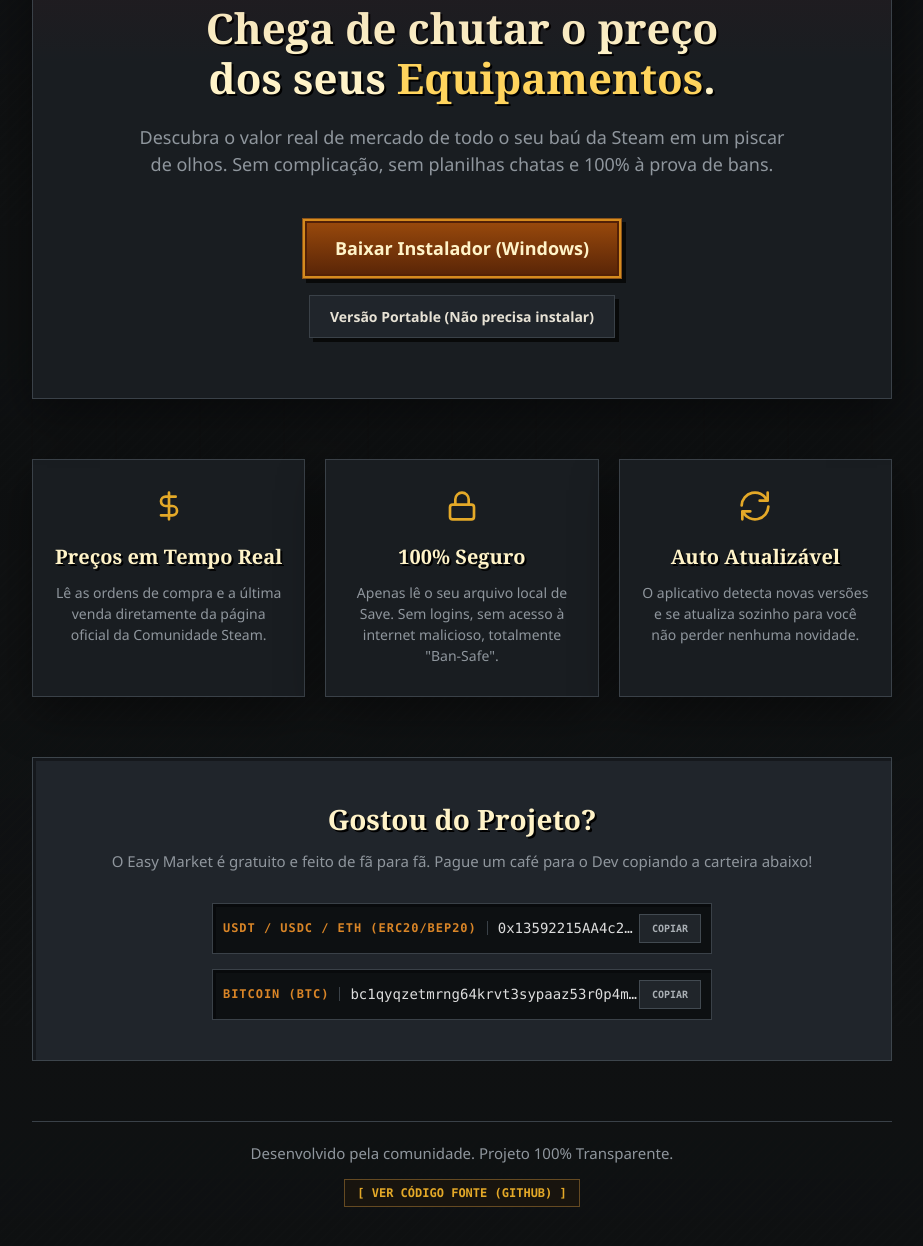
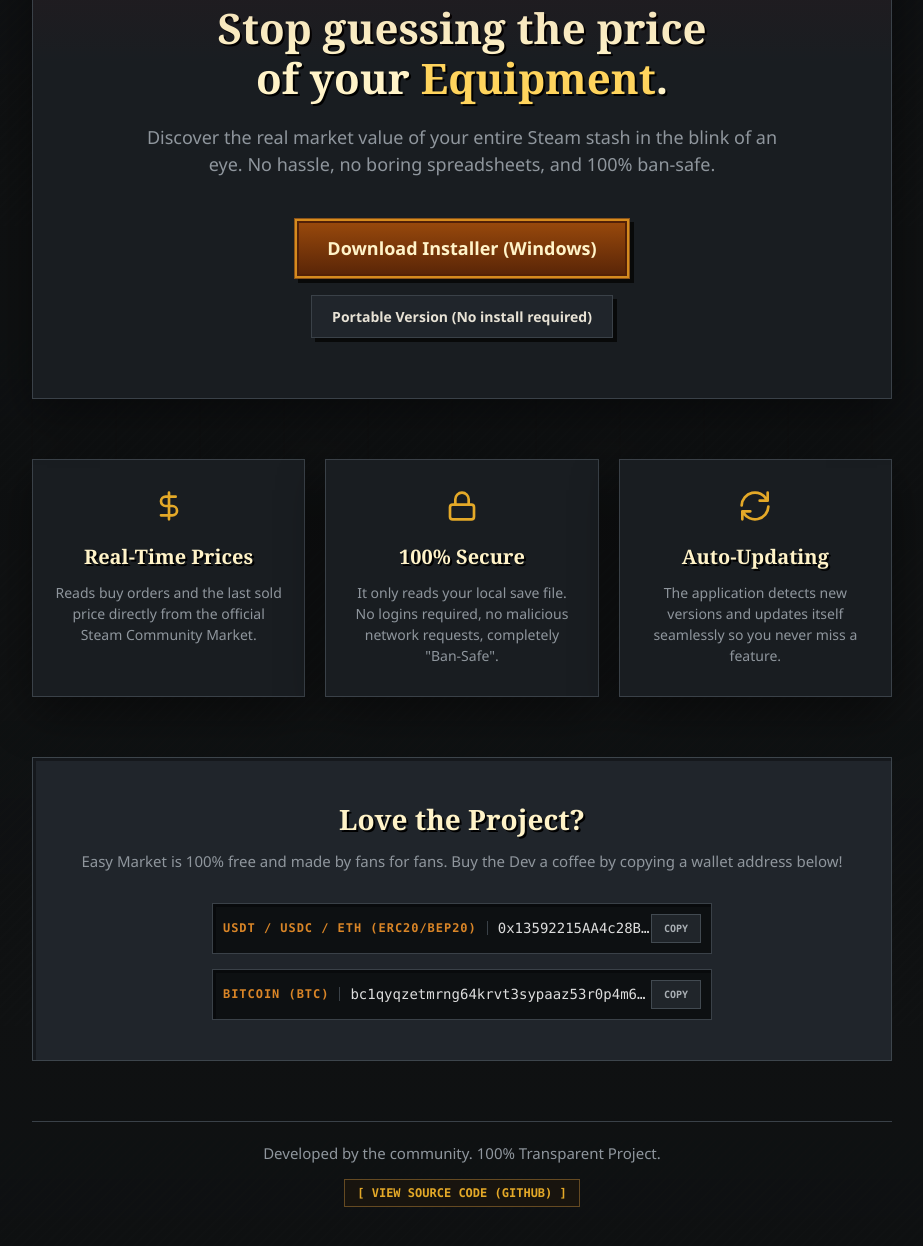
Before and after one commit to gezada/tbh-easymarket, an Electron app: page docs/index.html in a window 1280 px wide. Shown: the part 250-1496 px from the top of the page, without its empty margins (178-1101 px from the left). Drawn offline with Linux system fonts and the light colour scheme; no server answers.

Commit message:
docs: Translate landing page to English

```diff
--- a/docs/index.html
+++ b/docs/index.html
@@ -1,5 +1,5 @@
 <!DOCTYPE html>
-<html lang="pt-BR">
+<html lang="en">
 <head>
   <meta charset="UTF-8">
   <meta name="viewport" content="width=device-width, initial-scale=1.0">
@@ -21,18 +21,18 @@
     </div>
 
     <header class="hero">
-      <h2>Chega de chutar o preço<br>dos seus <span>Equipamentos</span>.</h2>
-      <p class="subtitle">Descubra o valor real de mercado de todo o seu baú da Steam em um piscar de olhos. Sem complicação, sem planilhas chatas e 100% à prova de bans.</p>
+      <h2>Stop guessing the price<br>of your <span>Equipment</span>.</h2>
+      <p class="subtitle">Discover the real market value of your entire Steam stash in the blink of an eye. No hassle, no boring spreadsheets, and 100% ban-safe.</p>
 
       <div class="action-buttons">
-        <a id="btn-installer" href="#" class="btn btn-primary" aria-label="Baixar Instalador">
-          Baixar Instalador (Windows)
+        <a id="btn-installer" href="#" class="btn btn-primary" aria-label="Download Installer">
+          Download Installer (Windows)
         </a>
-        <a id="btn-portable" href="#" class="btn btn-secondary" aria-label="Baixar Portable">
-          Versão Portable (Não precisa instalar)
+        <a id="btn-portable" href="#" class="btn btn-secondary" aria-label="Download Portable">
+          Portable Version (No install required)
         </a>
       </div>
-      <div id="loading-state" class="loading-state">Lendo o Mercado...</div>
+      <div id="loading-state" class="loading-state">Fetching the latest release...</div>
     </header>
 
     <section class="features">
@@ -40,56 +40,56 @@
         <div class="icon-wrapper">
           <svg xmlns="http://www.w3.org/2000/svg" width="32" height="32" viewBox="0 0 24 24" fill="none" stroke="currentColor" stroke-width="2" stroke-linecap="round" stroke-linejoin="round"><path d="M12 2v20M17 5H9.5a3.5 3.5 0 0 0 0 7h5a3.5 3.5 0 0 1 0 7H6"/></svg>
         </div>
-        <h3>Preços em Tempo Real</h3>
-        <p>Lê as ordens de compra e a última venda diretamente da página oficial da Comunidade Steam.</p>
+        <h3>Real-Time Prices</h3>
+        <p>Reads buy orders and the last sold price directly from the official Steam Community Market.</p>
       </div>
 
       <div class="feature-card">
         <div class="icon-wrapper">
           <svg xmlns="http://www.w3.org/2000/svg" width="32" height="32" viewBox="0 0 24 24" fill="none" stroke="currentColor" stroke-width="2" stroke-linecap="round" stroke-linejoin="round"><rect x="3" y="11" width="18" height="11" rx="2" ry="2"></rect><path d="M7 11V7a5 5 0 0 1 10 0v4"></path></svg>
         </div>
-        <h3>100% Seguro</h3>
-        <p>Apenas lê o seu arquivo local de Save. Sem logins, sem acesso à internet malicioso, totalmente "Ban-Safe".</p>
+        <h3>100% Secure</h3>
+        <p>It only reads your local save file. No logins required, no malicious network requests, completely "Ban-Safe".</p>
       </div>
 
       <div class="feature-card">
         <div class="icon-wrapper">
           <svg xmlns="http://www.w3.org/2000/svg" width="32" height="32" viewBox="0 0 24 24" fill="none" stroke="currentColor" stroke-width="2" stroke-linecap="round" stroke-linejoin="round"><path d="M21.5 2v6h-6M2.5 22v-6h6M2 11.5a10 10 0 0 1 18.8-4.3M22 12.5a10 10 0 0 1-18.8 4.2"/></svg>
         </div>
-        <h3>Auto Atualizável</h3>
-        <p>O aplicativo detecta novas versões e se atualiza sozinho para você não perder nenhuma novidade.</p>
+        <h3>Auto-Updating</h3>
+        <p>The application detects new versions and updates itself seamlessly so you never miss a feature.</p>
       </div>
     </section>
 
     <!-- Support Section -->
     <section class="donate-section">
-      <h2>Gostou do Projeto?</h2>
-      <p>O Easy Market é gratuito e feito de fã para fã. Pague um café para o Dev copiando a carteira abaixo!</p>
+      <h2>Love the Project?</h2>
+      <p>Easy Market is 100% free and made by fans for fans. Buy the Dev a coffee by copying a wallet address below!</p>
 
       <div class="crypto-options">
         <div class="crypto-wallet">
           <div class="crypto-name">USDT / USDC / ETH (ERC20/BEP20)</div>
           <div class="crypto-address" id="addr-eth">0x13592215AA4c28B868c9C47c116A09D487d9F850</div>
-          <button class="copy-btn" onclick="copyWallet('addr-eth')">COPIAR</button>
+          <button class="copy-btn" onclick="copyWallet('addr-eth')">COPY</button>
         </div>
 
         <div class="crypto-wallet">
           <div class="crypto-name">BITCOIN (BTC)</div>
           <div class="crypto-address" id="addr-btc">bc1qyqzetmrng64krvt3sypaaz53r0p4m6vrghs9n0</div>
-          <button class="copy-btn" onclick="copyWallet('addr-btc')">COPIAR</button>
+          <button class="copy-btn" onclick="copyWallet('addr-btc')">COPY</button>
         </div>
       </div>
     </section>
 
     <footer>
-      <p>Desenvolvido pela comunidade. Projeto 100% Transparente.</p>
+      <p>Developed by the community. 100% Transparent Project.</p>
       <a href="https://github.com/gezada/tbh-easymarket" target="_blank" rel="noopener noreferrer" class="github-link">
-        [ VER CÓDIGO FONTE (GITHUB) ]
+        [ VIEW SOURCE CODE (GITHUB) ]
       </a>
     </footer>
   </main>
 
-  <div id="toast" class="toast">CARTEIRA COPIADA!</div>
+  <div id="toast" class="toast">WALLET COPIED!</div>
 
   <script src="app.js"></script>
   <script>
```
